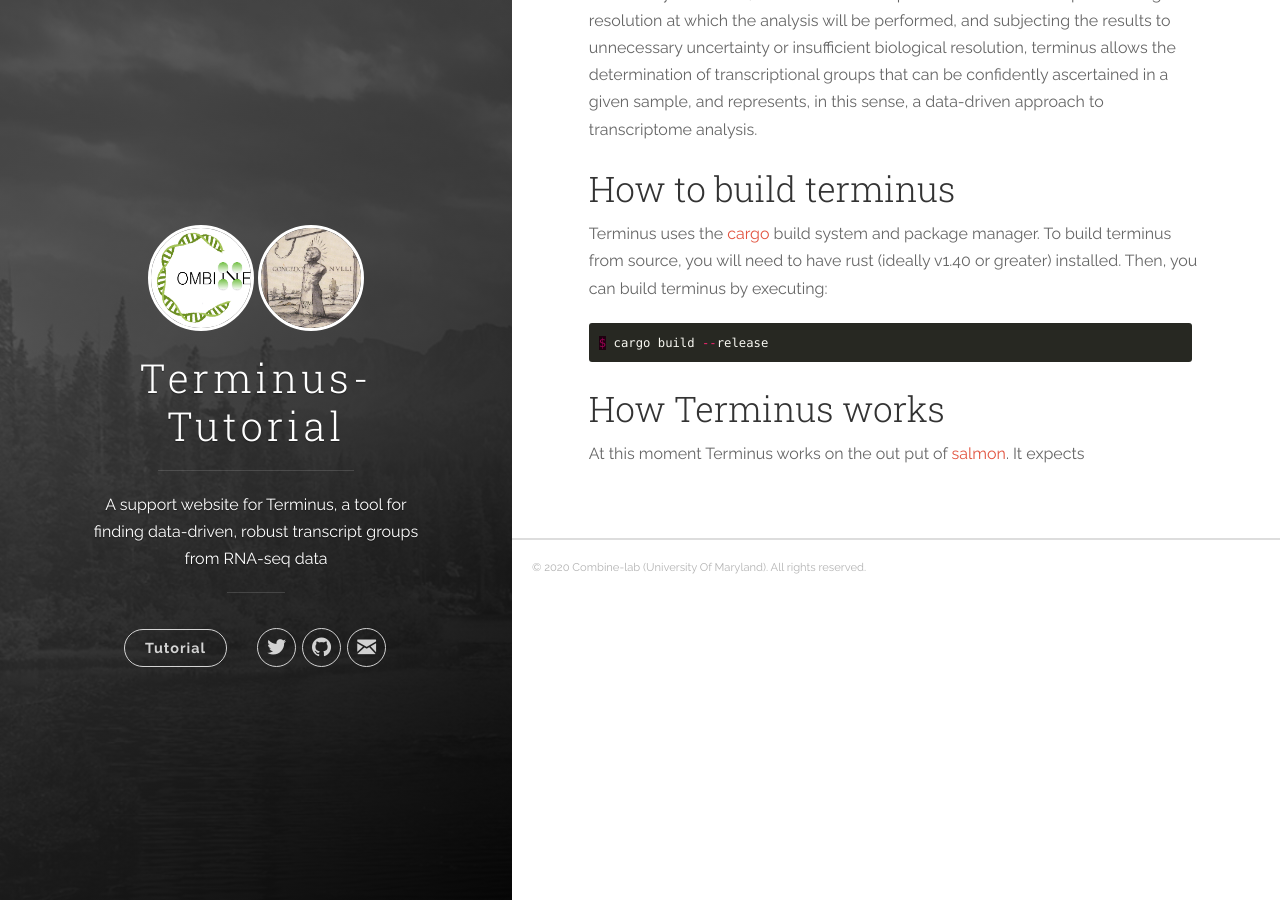
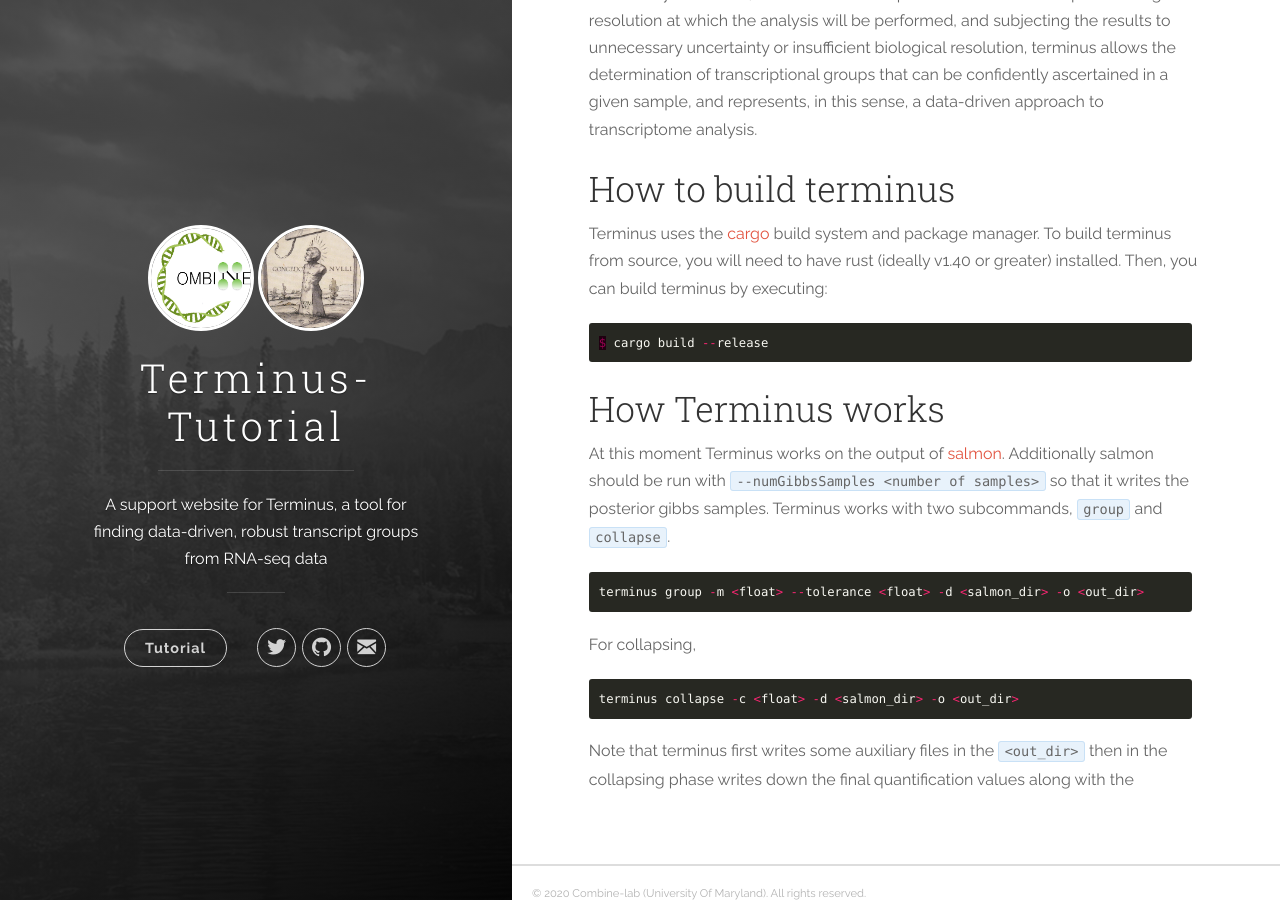
Before and after one commit to COMBINE-lab/Terminus-turotial, a Jekyll site: the page built from docs/_posts/2020-02-02-running-terminus.md, in a window 1280 px wide and 900 px high, scrolled down 857 px. Built offline with Jekyll 4.4.1, drawn with Linux system fonts in a browser that asks for light colours.

Commit message:
adding basic commands

````diff
--- a/docs/_posts/2020-02-02-running-terminus.md
+++ b/docs/_posts/2020-02-02-running-terminus.md
@@ -32,4 +32,17 @@ $ cargo build --release
 ```
 
 ## How Terminus works
-At this moment Terminus works on the out put of [salmon](). It expects
+At this moment Terminus works on the output of [salmon](https://github.com/COMBINE-lab/salmon). Additionally
+salmon should be run with `--numGibbsSamples <number of samples>` so that it writes the posterior gibbs samples. Terminus
+works with two subcommands, `group` and `collapse`.
+```python
+terminus group -m <float> --tolerance <float> -d <salmon_dir> -o <out_dir>
+```
+For collapsing,
+
+```python
+terminus collapse -c <float> -d <salmon_dir> -o <out_dir>
+```
+
+Note that terminus first writes some auxiliary files in the `<out_dir>` then in the collapsing phase writes down the final
+quantification values along with the
````
